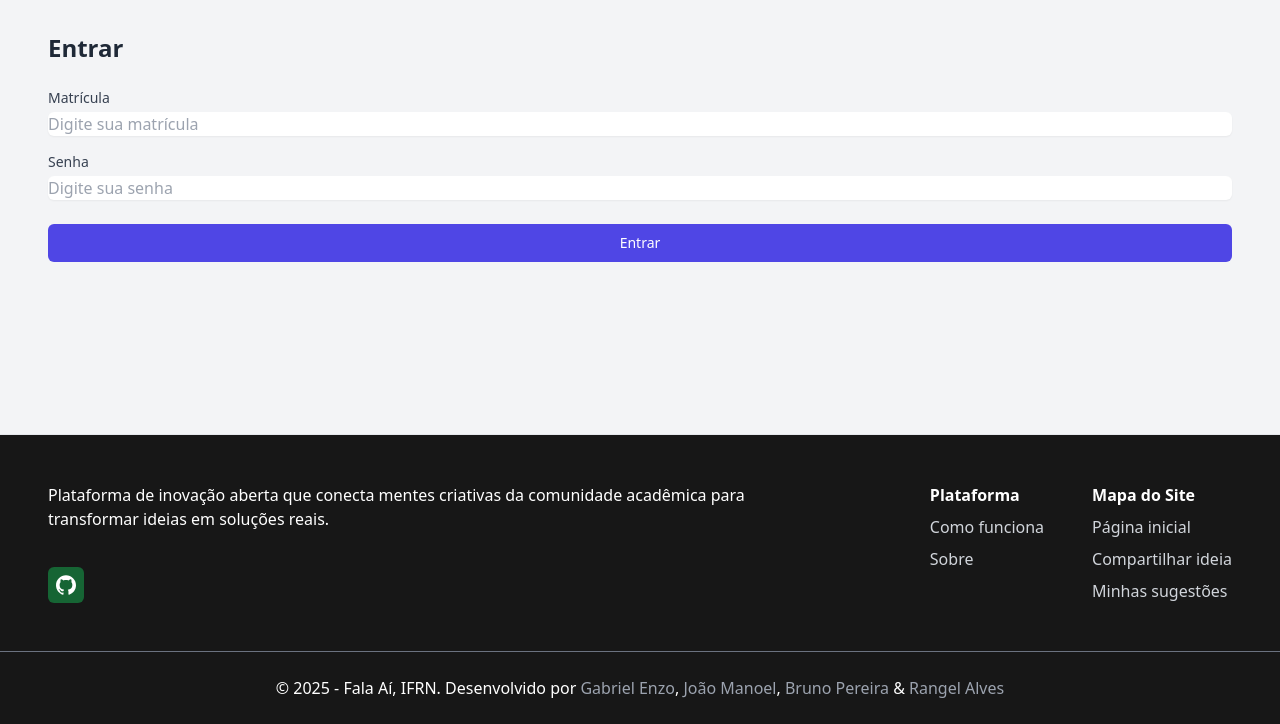
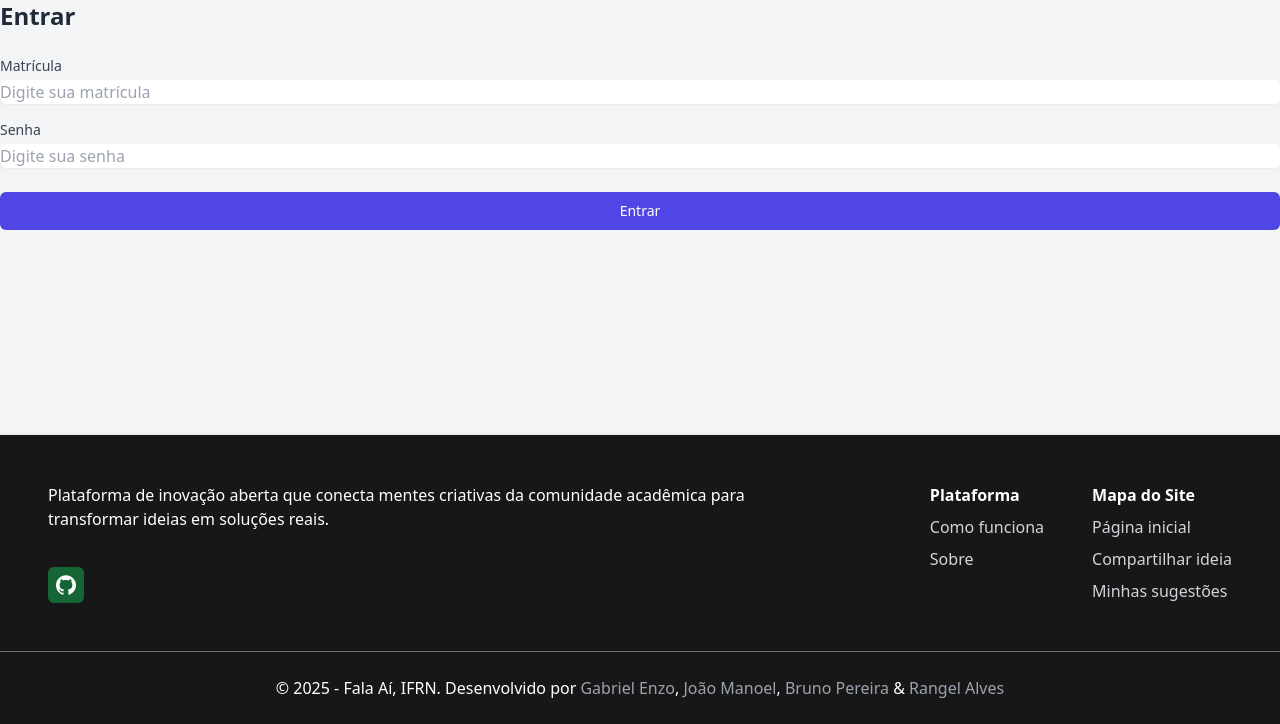
Before and after one commit to JoaoManoelFontes/falaai-ifrn, a Django app: page /auth/ in a window 1280 px wide. Shown: the part 76-800 px from the top of the page. Run offline with Django 5.2, Linux system fonts and the light colour scheme; style sheets or scripts are compiled from the project's sources.

Commit message:
fix: remove default padding to block content

```diff
--- a/templates/base.html
+++ b/templates/base.html
@@ -89,7 +89,7 @@
             </nav>
         </header>
 
-        <main class="flex-1 px-12 py-8">
+        <main class="flex-1">
 
         {% block content %}
 
--- a/templates/index.html
+++ b/templates/index.html
@@ -1,9 +1,8 @@
 {% extends 'base.html' %}
-
         {% block content %}
-            <div class="bg-white rounded-lg shadow-lg p-8 mb-8">
+            <div class="bg-white rounded-lg shadow-lg p-8 mb-8 mx-12 my-8">
                 <h2 class="text-2xl font-semibold text-gray-800 mb-6">
                     Bem-vindo ao Fala aí
                 </h2>
             </div>
-        {% endblock %}
+{% endblock %}
```
